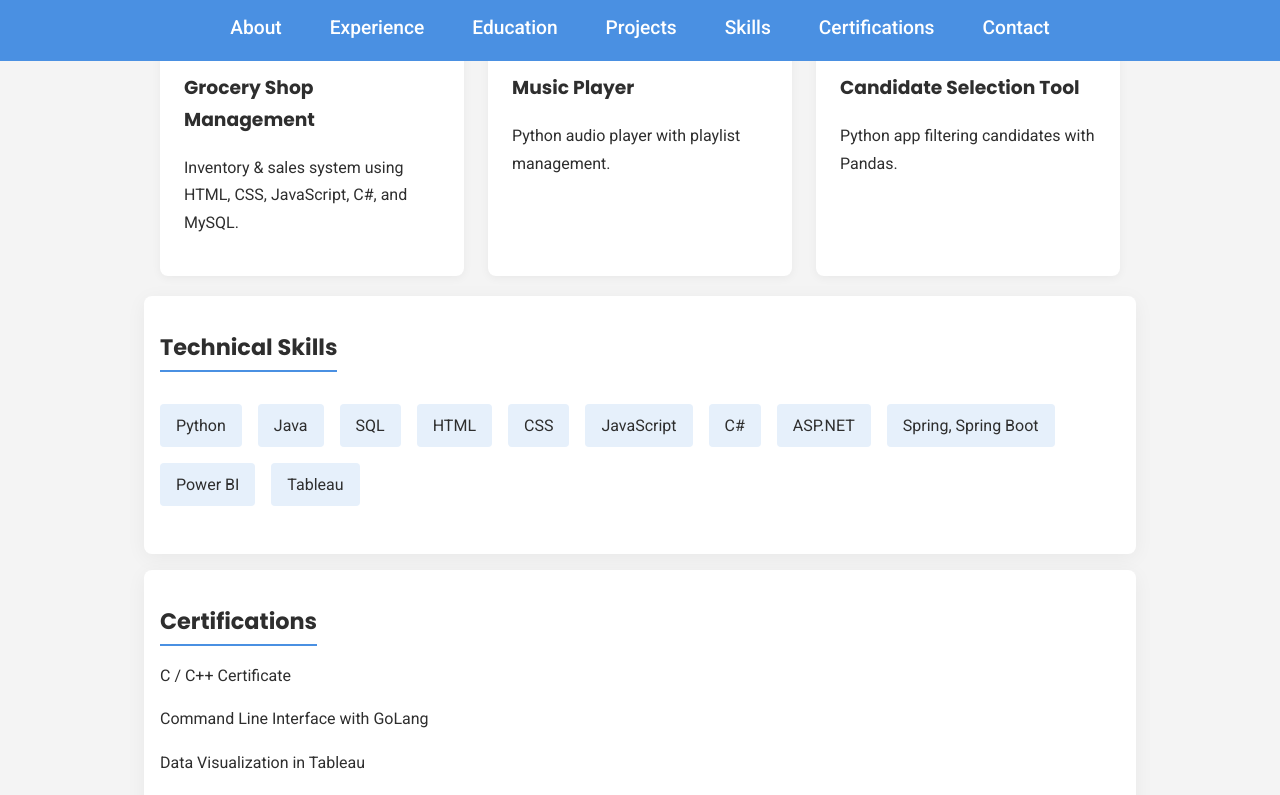
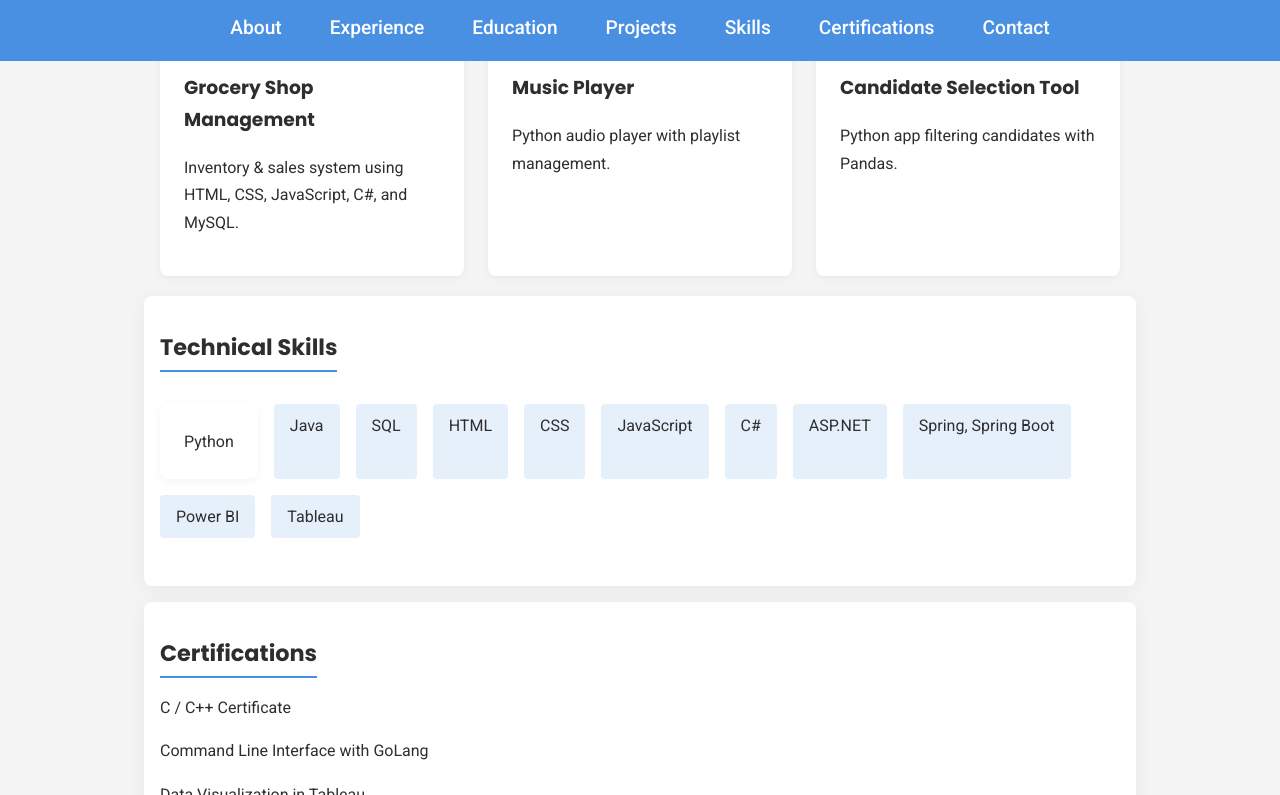
Before and after one commit to yashmane1/portfolio-, a plain HTML site: page index.html in a window 1280 px wide. In both pictures the pointer is over the item "Python". Shown: the part 1632-2427 px from the top of the page. Drawn offline with Linux system fonts and the light colour scheme.

Commit message:
Update styles.css

```diff
--- a/styles.css
+++ b/styles.css
@@ -242,6 +242,14 @@ h2 {
   border-radius: 4px;
 }
 
+.skills-list li:hover{
+  background: #FFFFFF;
+  padding: 1.5rem;
+  border-radius: 8px;
+  box-shadow: 0 2px 10px rgba(0, 0, 0, 0.05);
+  transition: transform 0.3s ease, box-shadow 0.3s ease;
+}
+
 /* Timeline & Certifications */
 .timeline,
 .certifications-list {
```
